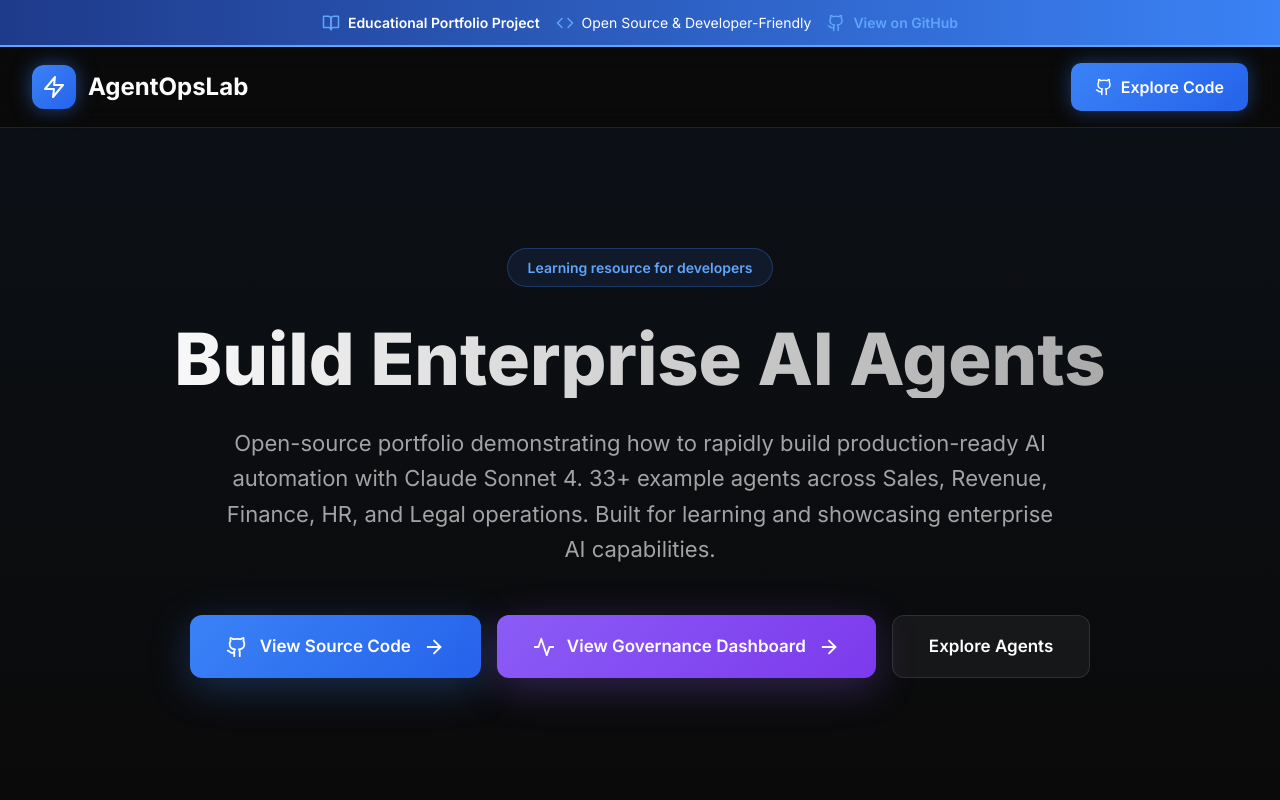
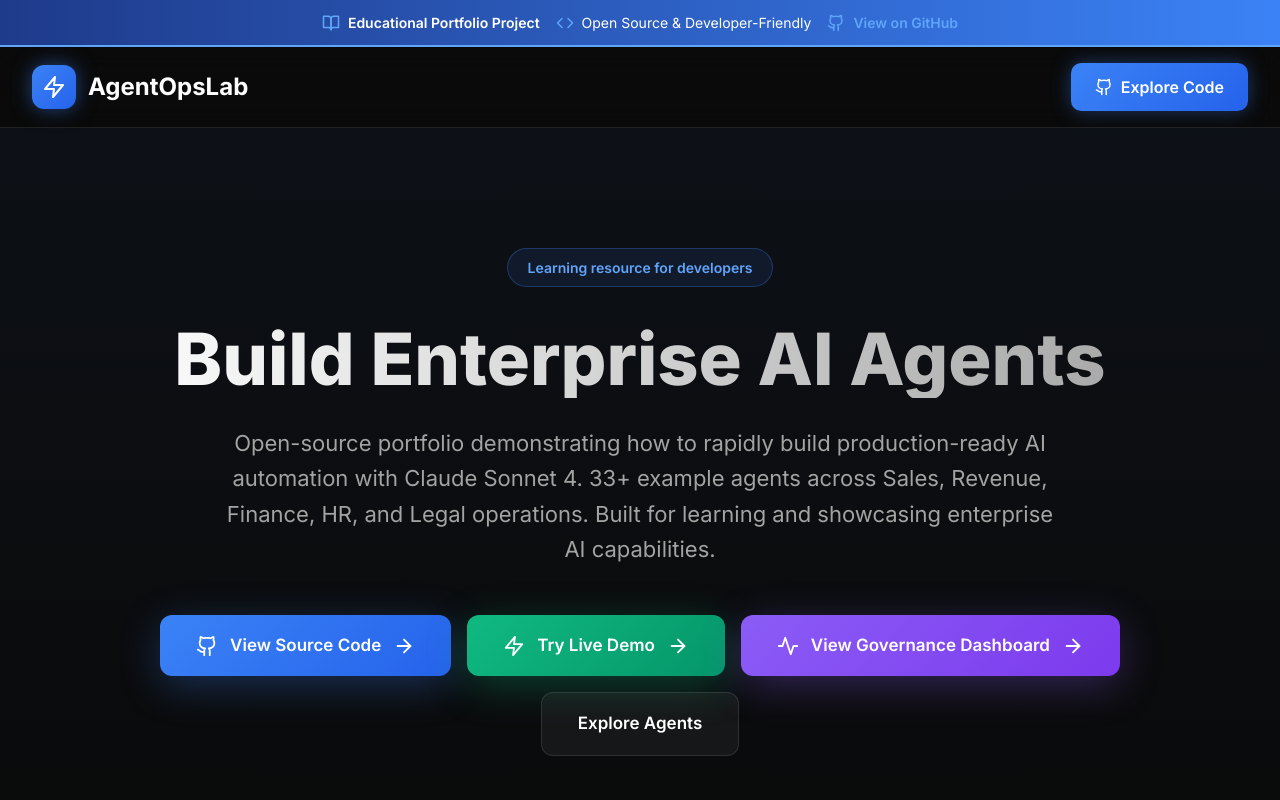
Before and after one commit to vinaygangidi/agentopslab-landing, a Next.js app: page / in a window 1280 px wide. Shown: the top 800 px of the page. Built offline with nearby package versions, Linux system fonts and the light colour scheme.

Commit message:
Add Streamlit live demo button to hero section

```diff
--- a/app/page.js
+++ b/app/page.js
@@ -378,6 +378,11 @@ export default function AgentOpsLab() {
               View Source Code
               <ArrowRight size={22} />
             </a>
+            <a href="https://agentopslab-t3c97qqfpvdqjtx22qczsm.streamlit.app/" target="_blank" rel="noopener noreferrer" className="cta-button" style={{ display: 'inline-flex', alignItems: 'center', gap: '12px', padding: '18px 36px', background: 'linear-gradient(135deg, #10b981, #059669)', color: 'white', borderRadius: '12px', fontSize: '17px', fontWeight: '600', textDecoration: 'none', boxShadow: '0 10px 40px rgba(16, 185, 129, 0.3)' }}>
+              <Zap size={22} />
+              Try Live Demo
+              <ArrowRight size={22} />
+            </a>
             <a href="/governance" className="cta-button" style={{ display: 'inline-flex', alignItems: 'center', gap: '12px', padding: '18px 36px', background: 'linear-gradient(135deg, #8b5cf6, #7c3aed)', color: 'white', borderRadius: '12px', fontSize: '17px', fontWeight: '600', textDecoration: 'none', boxShadow: '0 10px 40px rgba(139, 92, 246, 0.3)' }}>
               <Activity size={22} />
               View Governance Dashboard
```
